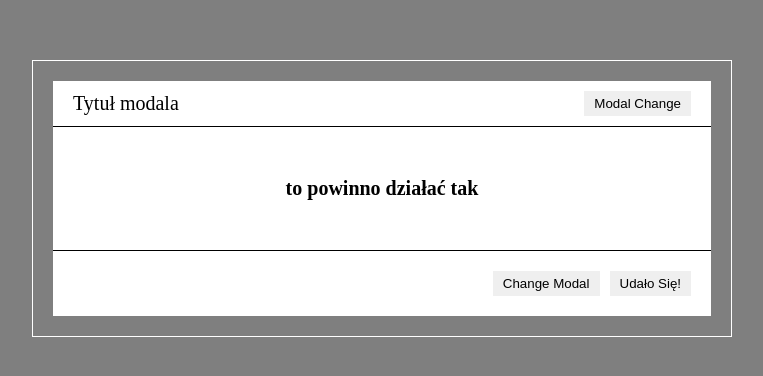
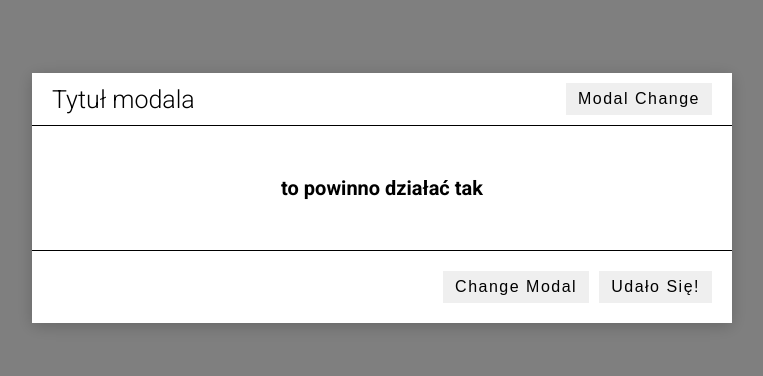
Before and after one commit to Bartoszkie/React-Modal, a React (Create React App) app: page / in a window 1280 px wide. Shown: the part 202-578 px from the top of the page, without its empty margins (258-1021 px from the left). Built offline with nearby package versions, Linux system fonts and the light colour scheme.

Commit message:
added rwd and hovers for buttons

```diff
--- a/public/index.html
+++ b/public/index.html
@@ -1,43 +1,20 @@
 <!DOCTYPE html>
 <html lang="en">
+
 <head>
   <meta charset="utf-8" />
   <link rel="icon" href="%PUBLIC_URL%/favicon.ico" />
   <meta name="viewport" content="width=device-width, initial-scale=1" />
   <meta name="theme-color" content="#000000" />
-    <meta
-      name="description"
-      content="Web site created using create-react-app"
-    />
+  <meta name="description" content="Web site created using create-react-app" />
   <link rel="apple-touch-icon" href="%PUBLIC_URL%/logo192.png" />
-    <!--
-      manifest.json provides metadata used when your web app is installed on a
-      user's mobile device or desktop. See https://developers.google.com/web/fundamentals/web-app-manifest/
-    -->
   <link rel="manifest" href="%PUBLIC_URL%/manifest.json" />
-    <!--
-      Notice the use of %PUBLIC_URL% in the tags above.
-      It will be replaced with the URL of the `public` folder during the build.
-      Only files inside the `public` folder can be referenced from the HTML.
+  <link href="https://fonts.googleapis.com/css?family=Roboto:300,400,500,700&display=swap" rel="stylesheet">
+  <title>React Modal Test</title>
+</head>
 
-      Unlike "/favicon.ico" or "favicon.ico", "%PUBLIC_URL%/favicon.ico" will
-      work correctly both with client-side routing and a non-root public URL.
-      Learn how to configure a non-root public URL by running `npm run build`.
-    -->
-    <title>React App</title>
-  </head>
 <body>
-    <noscript>You need to enable JavaScript to run this app.</noscript>
   <div id="root"></div>
-    <!--
-      This HTML file is a template.
-      If you open it directly in the browser, you will see an empty page.
+</body>
 
-      You can add webfonts, meta tags, or analytics to this file.
-      The build step will place the bundled scripts into the <body> tag.
-
-      To begin the development, run `npm start` or `yarn start`.
-      To create a production bundle, use `npm run build` or `yarn build`.
-    -->
-  </body>
 </html>
--- a/src/App.js
+++ b/src/App.js
@@ -15,6 +15,8 @@ class App extends React.Component {
           </Modal.Content>
           <Modal.Footer callToActionLabel={"Udało Się!"} />
         </Modal>
+
+        <h1>Test task for JS Gladiators!</h1>
       </div>
     );
   }
--- a/src/App.styles.scss
+++ b/src/App.styles.scss
@@ -9,6 +9,7 @@
 html {
     font-size: 62.5%;
     box-sizing: border-box;
+    font-family: 'Roboto', sans-serif;
 }
 
 body {}
@@ -19,4 +20,6 @@ body {}
 
     display: flex;
     flex-direction: column;
+    justify-content: center;
+    align-items: center;
 }
--- a/src/components/modal-footer/modal-footer.scss
+++ b/src/components/modal-footer/modal-footer.scss
@@ -9,17 +9,44 @@
     padding: 20px 0;
     background-color: #fff;
 
+    @media screen and (max-width: 456px) {
+        flex-direction: column-reverse;
+        justify-content: center;
+    }
+
     &__btn {
+        @media screen and (max-width: 456px) {
+            display: inline-block;
+        }
+
+        font-size: 1.6rem;
+        letter-spacing: .15rem;
         border: none;
-        padding: .5rem 1rem;
+        padding: .7rem 1.2rem;
         cursor: pointer;
+
+        transition: .2s ease-in-out all;
+
+        &:hover {
+            background-color: #000;
+            color: #fff;
+        }
 
         &:first-child {
             margin-right: 1rem;
+
+            @media screen and (max-width: 456px) {
+                margin: 0rem;
+            }
         }
 
         &:last-child {
             margin-right: 2rem;
+
+            @media screen and (max-width: 456px) {
+                margin-right: 0;
+                margin-bottom: 1rem;
+            }
         }
     }
 }
--- a/src/components/modal-header/modal-header.styles.scss
+++ b/src/components/modal-header/modal-header.styles.scss
@@ -8,15 +8,31 @@
     justify-content: space-between;
     align-items: center;
 
+    @media screen and (max-width: 456px) {
+        flex-direction: column;
+    }
+
     &__title {
-        font-size: 2rem;
+        font-size: 2.5rem;
         font-weight: 100;
         color: #000;
     }
 
     &__btn {
+        @media screen and (max-width: 456px) {
+            margin-top: 1rem;
+        }
+
+        letter-spacing: .15rem;
+        font-size: 1.6rem;
         border: none;
-        padding: .5rem 1rem;
+        padding: .7rem 1.2rem;
         cursor: pointer;
+        transition: .2s ease-in-out all;
+
+        &:hover {
+            background-color: #000;
+            color: #fff;
+        }
     }
 }
--- a/src/components/modal/modal.styles.scss
+++ b/src/components/modal/modal.styles.scss
@@ -7,6 +7,11 @@
     justify-content: center;
     align-content: center;
 
+    position: fixed;
+    top: 0;
+    left: 0;
+    z-index: 10;
+
     background-color: rgba(0, 0, 0, .5);
 }
 
@@ -15,9 +20,7 @@
 }
 
 .modal-container__items {
-    border: .1rem solid #fff;
-    padding: 2rem;
-
+    box-shadow: 0px 3px 15px rgba(0,0,0,0.2);
     outline: none;
     margin: 0 auto;
 
```
Lines whose indentation alone changed are shown as unchanged.
